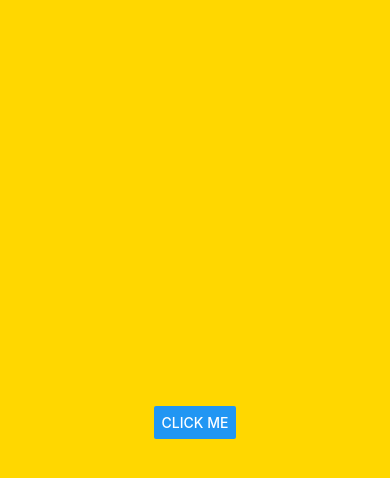
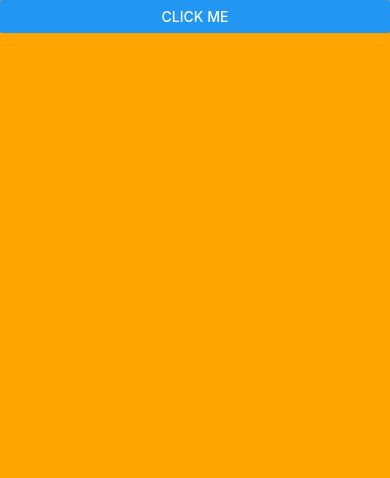
Before and after one commit to ahsan1800411/Getting-Started-With-React-Native, a React Native app: screen / in a window 390 px wide. Shown: the top 478 px of the page. Built offline with nearby package versions, Linux system fonts and the light colour scheme.

Commit message:
Platform Specific Code

```diff
--- a/App.js
+++ b/App.js
@@ -1,4 +1,4 @@
-import { StatusBar } from "expo-status-bar";
+// import { StatusBar } from "expo-status-bar";
 import React from "react";
 import {
   Image,
@@ -10,12 +10,14 @@ import {
   TouchableNativeFeedback,
   Button,
   Alert,
+  Platform,
+  StatusBar,
 } from "react-native";
 
 export default function App() {
   const handlePress = () => {};
   return (
-    <View style={[styles.container, styleContainer]}>
+    <View style={[styles.container]}>
       <Button
         title='Click Me'
         onPress={() =>
@@ -27,13 +29,14 @@ export default function App() {
   );
 }
 
-const styleContainer = { backgroundColor: "gold" };
+// const styleContainer = { backgroundColor: "gold" };
 
 const styles = StyleSheet.create({
   container: {
     flex: 1,
     backgroundColor: "orange",
-    alignItems: "center",
-    justifyContent: "center",
+    paddingTop: Platform.OS === "android" ? StatusBar.currentHeight : 0,
+    // alignItems: "center",
+    // justifyContent: "center",
   },
 });
```
